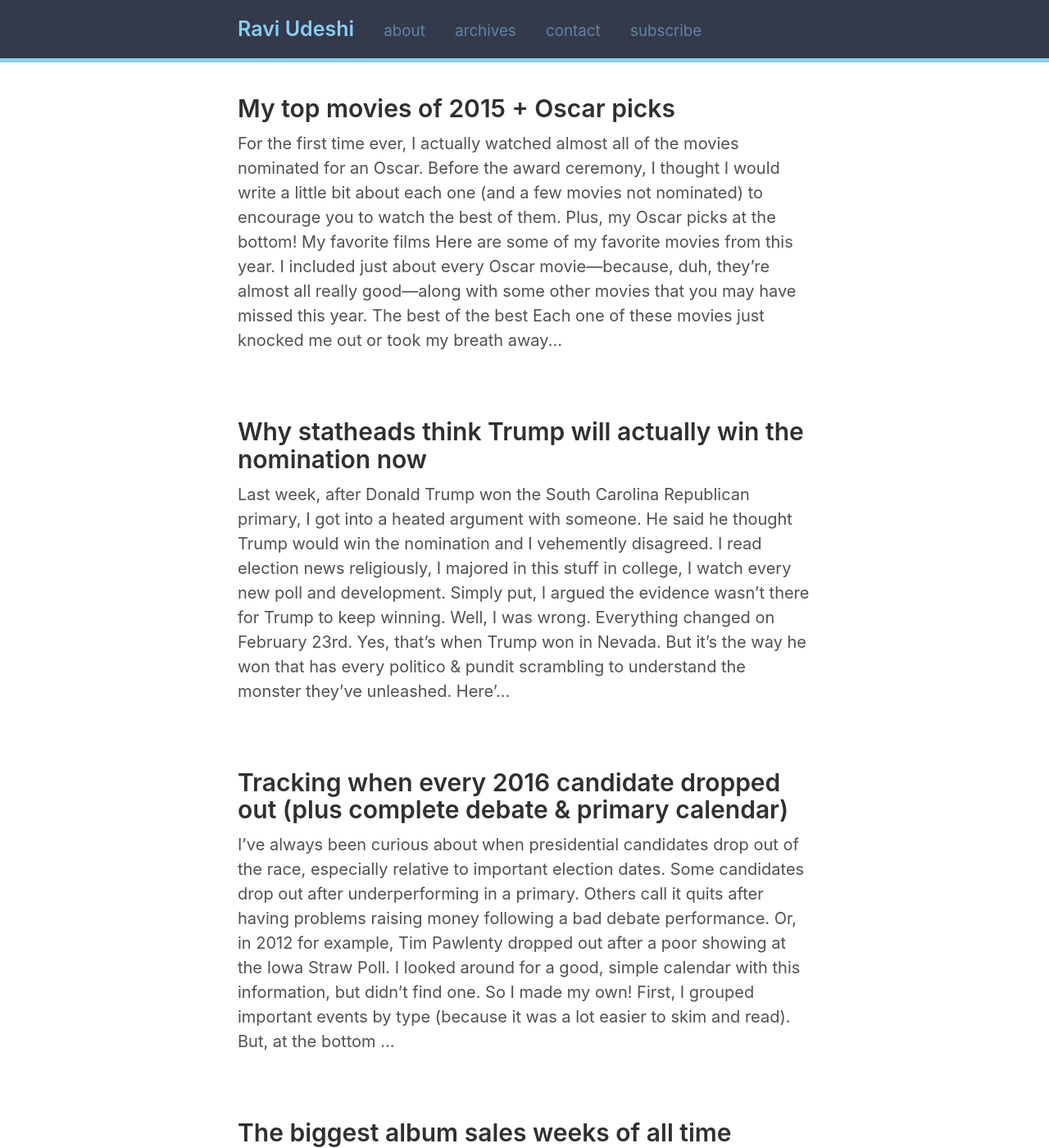
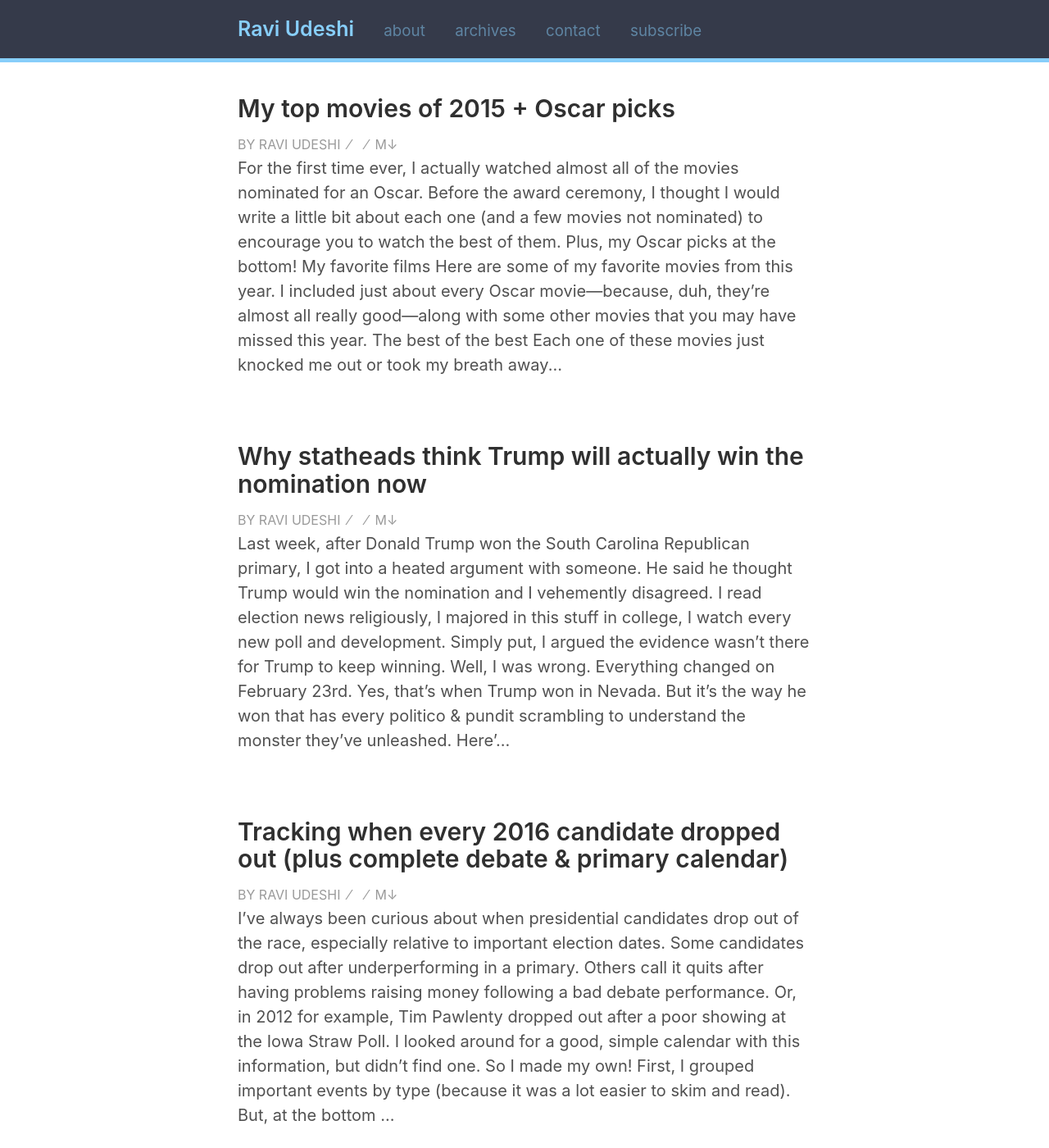
Before and after one commit to rkudeshi/rkudeshi.github.io, a Jekyll site: the page built from index.html, in a window 1280 px wide and 1400 px high. Shown: the whole window at 82% size. Built offline with Jekyll 4.4.1, drawn with Linux system fonts in a browser that asks for light colours; the list of posts is cut into pages by our own code; some of the changed text lies outside the part shown.

Commit message:
Update post-meta on index pages

```diff
--- a/index.html
+++ b/index.html
@@ -14,9 +14,18 @@
 
     <!-- <time datetime="{{ post.date | date_to_xmlschema }}" class="post-date">{{ post.date | date_to_string }}</time> -->
 
+      <span class="post-meta">
+  <a href="/about">By Ravi Udeshi</a>
+  <span>&nbsp;&#8260;&nbsp;</span>
+  <time datetime="{{ page.date | date_to_xmlschema }}" class="post-date">{{ page.date | date_to_string }}</time>
+  <span>&nbsp;&#8260;&nbsp;</span>
+  <a href="https://raw.githubusercontent.com/{{ site.github.repository_nwo }}/master/{{ page.path }}">M&#8595;</a>
+  </span>
+
+
     <!-- <div>{{ post.content | strip_html | truncate:150 }}</div> -->
     <!-- <div>{{ post.content }}</div> -->
-    <div>{{ post.content | strip_html | truncate:600 }}</div>
+    <div class>{{ post.content | strip_html | truncate:600 }}</div>
 
     {% comment %}
     {{ post.content }}
```
